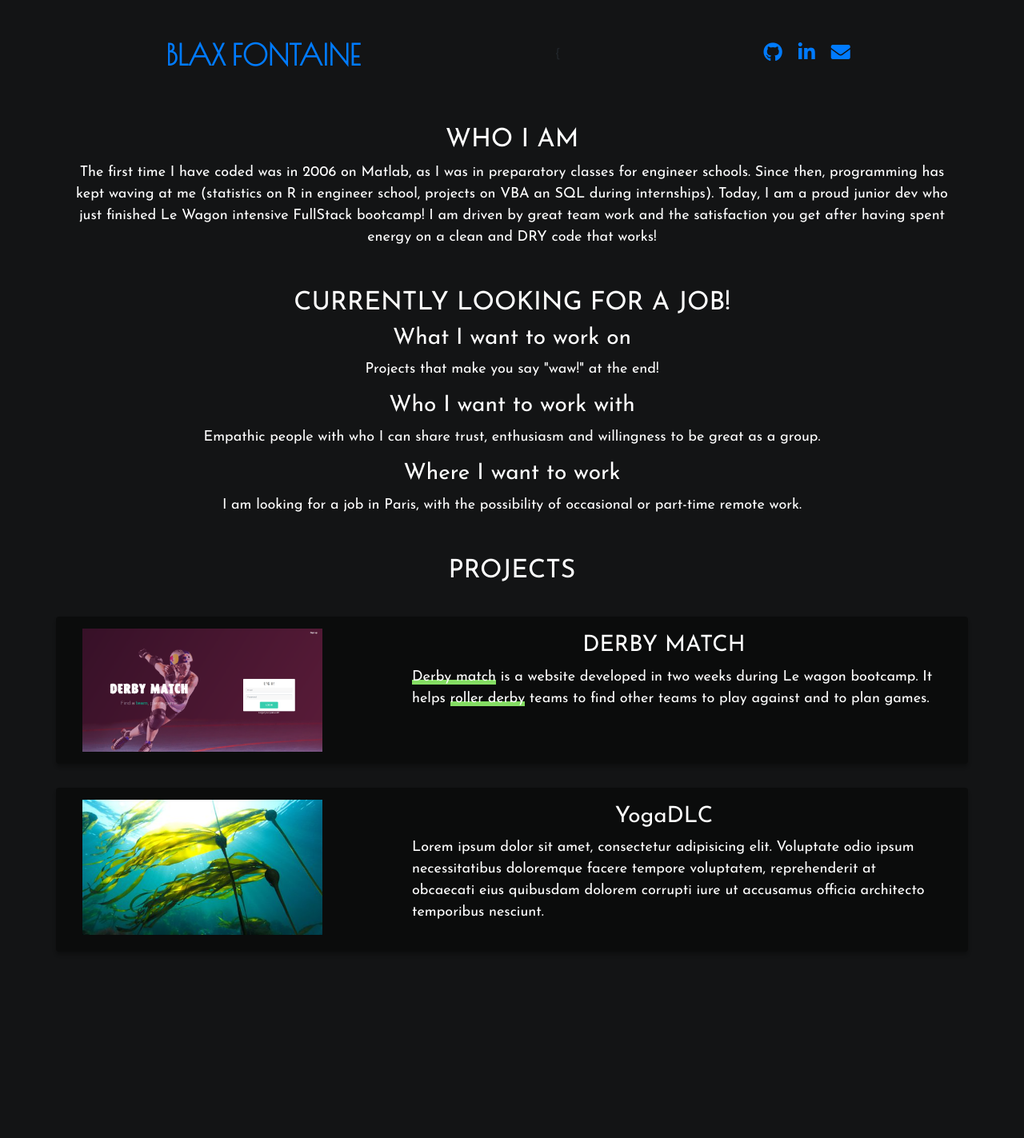
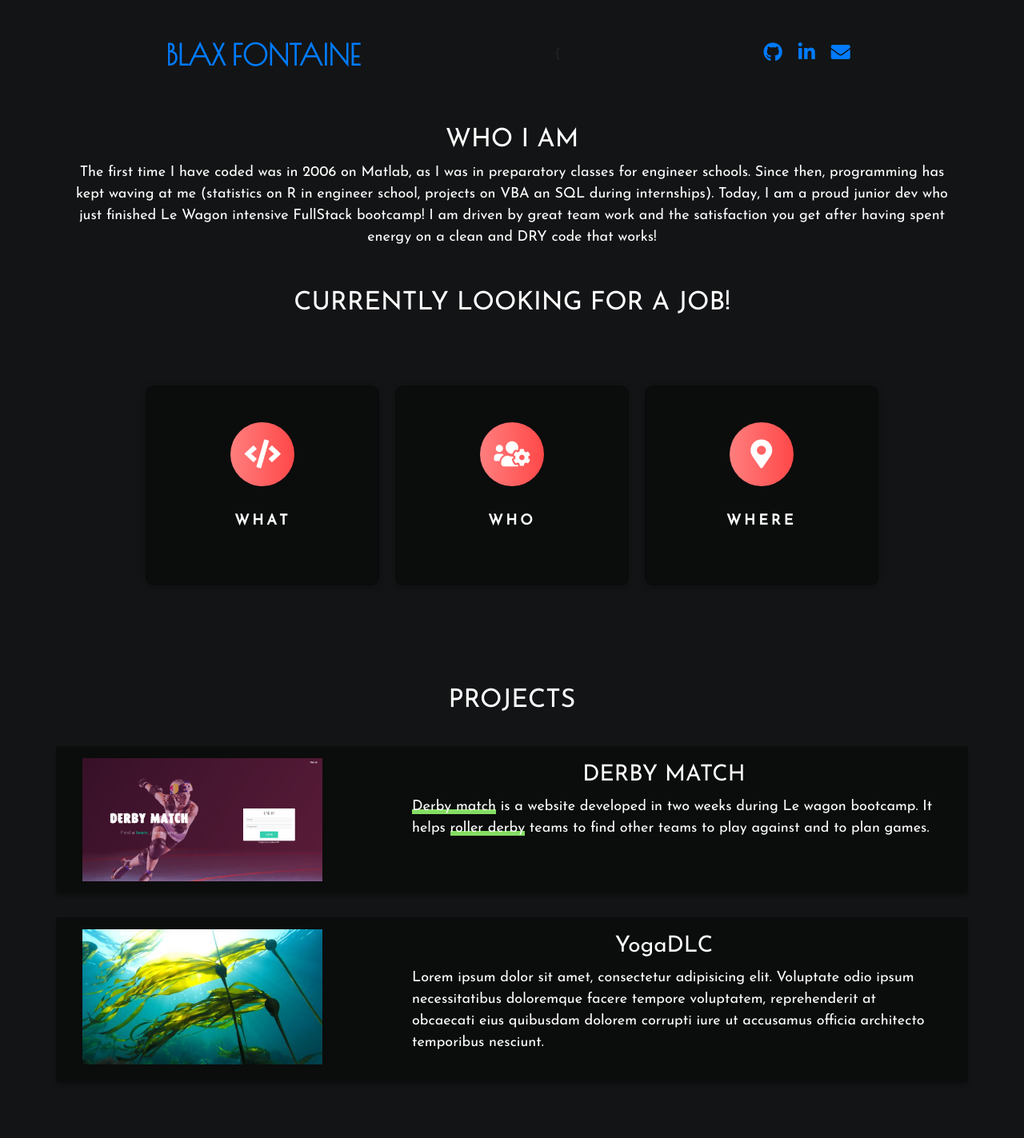
Before and after one commit to BlaxFontaine/myportfolio, a Jekyll site: the page built from index.html, in a window 1280 px wide. Shown: the whole page at 80% size. Built offline with Jekyll 4.4.1, drawn with Linux system fonts in a browser that asks for light colours; some web fonts are replaced; before the commit the page ends 1260 px from its top, so only the background shows below that.

Commit message:
job cards

```diff
--- /dev/null
+++ b/_includes/job.html
@@ -0,0 +1,26 @@
+<h2>Currently looking for a job!</h2>
+<div class="job-wrapper">
+  <div class="job-content">
+  <!-- card -->
+    <div class="job-card">
+      <div class="job-icon"><i class="fas fa-code material-icons md-36"></i></div>
+      <p class="job-title">What</p>
+      <p class="job-text">Projects that make you say "waw!" at the end!</p>
+    </div>
+  <!-- end card -->
+  <!-- card -->
+    <div class="job-card">
+      <div class="job-icon"><i class="fas fa-users-cog material-icons md-36"></i></div>
+      <p class="job-title">Who</p>
+      <p class="job-text">Empathic people with who I can share trust, enthusiasm and willingness to be great as a group.</p>
+    </div>
+    <!-- end card -->
+    <!-- card -->
+    <div class="job-card">
+      <div class="job-icon"><i class="fas fa-map-marker-alt material-icons md-36"></i></div>
+      <p class="job-title">Where</p>
+      <p class="job-text">I am looking for a job in Paris, with the possibility of occasional or part-time remote work.</p>
+    </div>
+  <!-- end card -->
+  </div>
+</div>
--- a/_includes/navigation.html
+++ b/_includes/navigation.html
@@ -2,7 +2,7 @@
       <a href="/" class="main-title">BLAX FONTAINE</a>
       {<ul>
     {% for item in site.data.footer %}
-      <li><a href="{{ item.link }}" target="_blank"><i class="{{ item.class }}"></i></a></li>
+      <li><a href="{{ item.link }}" target="_blank"><i class="icon {{ item.class }}"></i></a></li>
     {% endfor %}
   </ul>
   </nav>
--- /dev/null
+++ b/_sass/job.scss
@@ -0,0 +1,121 @@
+.job-wrapper {
+  height: 400px;
+  margin: 0 auto;
+  display: flex;
+  justify-content: center;
+  align-items: center;
+  position: relative;
+  transition: all 0.3s ease;
+}
+
+.job-content {
+   max-width: 1024px;
+   width: 100%;
+   padding: 0 4%;
+   // padding-top: 250px;
+   margin: 0 auto;
+   display: flex;
+   justify-content: center;
+   align-items: center;
+}
+
+@media screen and (max-width: 767px) {
+   .job-content {
+      padding-top: 300px;
+      flex-direction: column;
+   }
+}
+
+.job-card {
+   width: 100%;
+   max-width: 300px;
+   min-width: 200px;
+   height: 250px;
+   background-color: #0B0C0C;
+   margin: 10px;
+   border-radius: 10px;
+   box-shadow: 0px 2px 10px rgba(0, 0, 0, 0.24);
+   border: 2px solid rgba(7, 7, 7, 0.12);
+   font-size: 16px;
+   transition: all 0.3s ease;
+   position: relative;
+   display: flex;
+   justify-content: center;
+   align-items: center;
+   flex-direction: column;
+   cursor: pointer;
+   transition: all 0.3s ease;
+}
+
+.job-icon {
+   margin: 0 auto;
+   width: 100%;
+   height: 80px;
+   max-width:80px;
+   background: linear-gradient(90deg, #FF7E7E 0%, #FF4848 40%, rgba(0, 0, 0, 0.28) 60%);
+   border-radius: 100%;
+   display: flex;
+   justify-content: center;
+   align-items: center;
+   color: white;
+   transition: all 0.8s ease;
+   background-position: 0px;
+   background-size: 200px;
+}
+
+.material-icons.md-18 { font-size: 18px; }
+.material-icons.md-24 { font-size: 24px; }
+.material-icons.md-36 { font-size: 36px; }
+.material-icons.md-48 { font-size: 48px; }
+
+.job-card .job-title {
+   width: 100%;
+   margin: 0;
+   text-align: center;
+   margin-top: 30px;
+   color: white;
+   font-weight: 600;
+   text-transform: uppercase;
+   letter-spacing: 4px;
+}
+
+.job-card .job-text {
+   width: 80%;
+   margin: 0 auto;
+   font-size: 13px;
+   text-align: center;
+   margin-top: 20px;
+   color: white;
+   font-weight: 200;
+   letter-spacing: 2px;
+   opacity: 0;
+   max-height:0;
+   transition: all 0.3s ease;
+}
+
+.job-card:hover {
+   height: 300px;
+}
+
+.job-card:hover .info{
+   height: 90%;
+}
+
+.job-card:hover .job-text {
+   transition: all 0.3s ease;
+   opacity: 1;
+   max-height:40px;
+}
+
+.job-card:hover .job-icon {
+   background-position: -120px;
+   transition: all 0.3s ease;
+}
+
+.job-card:hover .job-icon i {
+   background: linear-gradient(90deg, #FF7E7E, #FF4848);
+   -webkit-background-clip: text;
+  -webkit-text-fill-color: transparent;
+   opacity: 1;
+   transition: all 0.3s ease;
+}
--- a/assets/css/styles.scss
+++ b/assets/css/styles.scss
@@ -4,3 +4,4 @@
 @import "footer";
 @import "fade";
 @import "project";
+@import "job";
--- a/assets/js/application.js
+++ b/assets/js/application.js
@@ -1,6 +1,6 @@
 var w = Math.round($(document).width() / 255);
 var h = Math.round($(document).height() / 255);
-var body = $(".main-title, i, .current, .title");
+var body = $(".main-title, .icon, .current, .title");
 
 $(document).mousemove(function(e){
     var pageX = Math.round(e.pageX / w);
--- a/index.html
+++ b/index.html
@@ -15,15 +15,7 @@ title: BLAX FONTAINE | Home
     <p>Having spent a lot of time and energy to build an awesome <a href="https://github.com/BlaxFontaine/derby-match/blob/master/lib/tasks/fts_scrap.rake" class="link" target="_blank"><span>scraper</span></a> on a quite complicated website.</p>
   </div> -->
   <div class="profile-section">
-    <h2>Currently looking for a job!</h2>
-    <div class="section-card">
-      <h3>What I want to work on</h3>
-      <p>Projects that make you say "waw!" at the end!</p>
-      <h3>Who I want to work with</h3>
-      <p>Empathic people with who I can share trust, enthusiasm and willingness to be great as a group.</p>
-      <h3>Where I want to work</h3>
-      <p>I am looking for a job in Paris, with the possibility of occasional or part-time remote work.</p>
-    </div>
+        {% include job.html %}
   </div>
   <div class="profile-section">
     <h2>Projects</h2>
```
